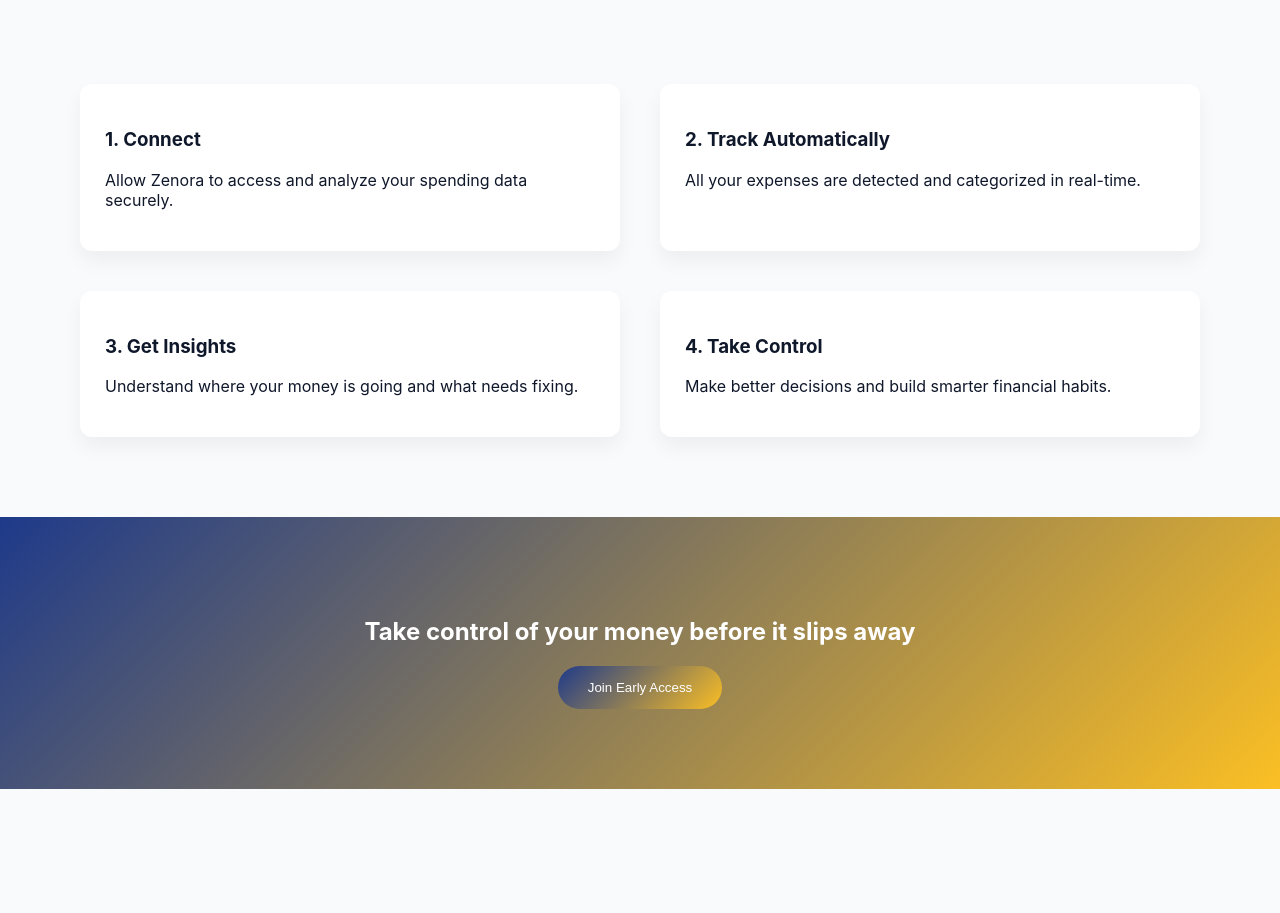
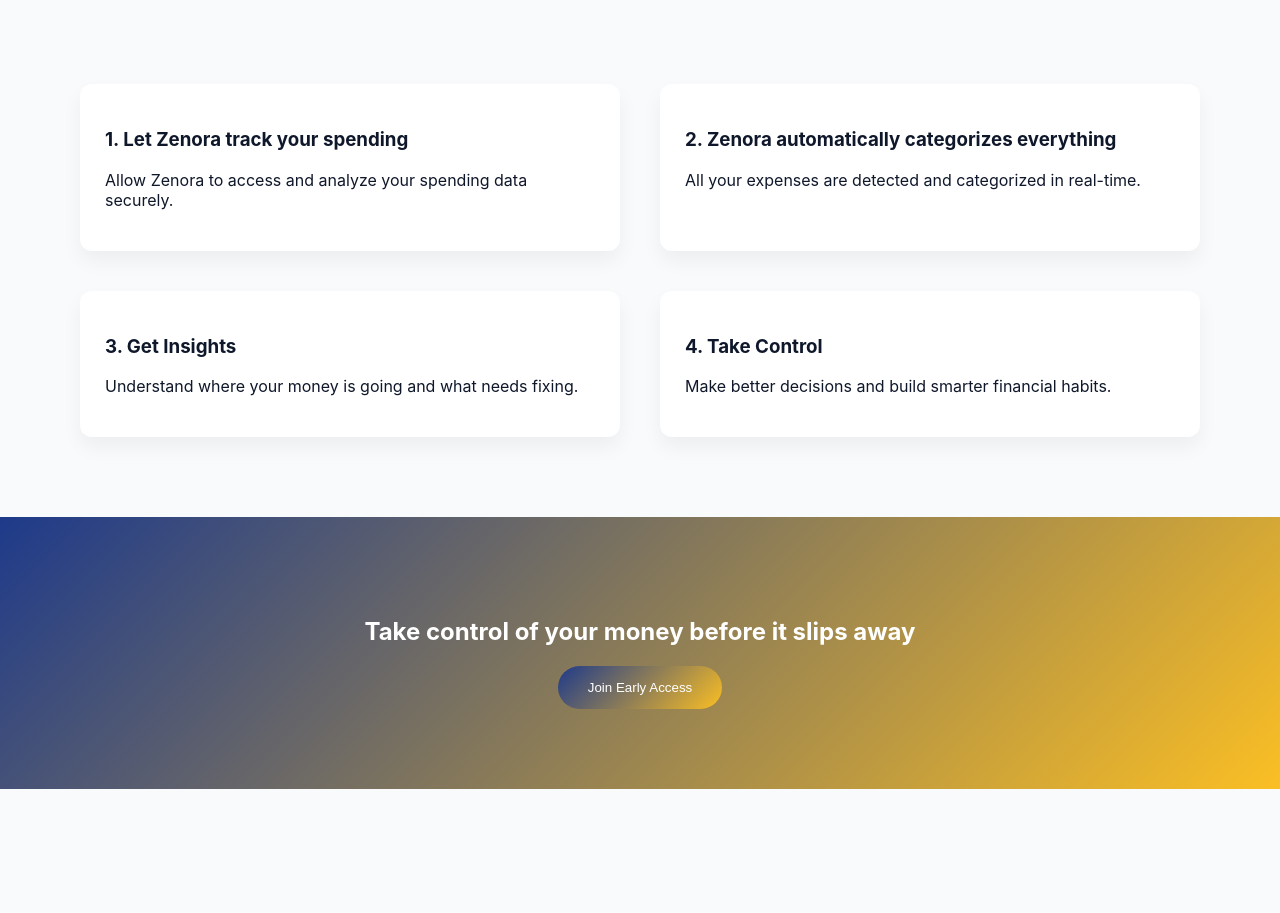
Before and after one commit to Dhrubajit-cmd/zenora-landing, a website: page index.html in a window 1280 px wide. Shown: the part 2540-3453 px from the top of the page. Drawn offline with nearby package versions, Linux system fonts and the light colour scheme.

Commit message:
Updated the how it works section

```diff
--- a/index.html
+++ b/index.html
@@ -130,12 +130,12 @@
     <!-- HOW IT WORKS -->
     <section class="features reveal">
         <div class="feature">
-            <h3>1. Connect</h3>
+            <h3>1. Let Zenora track your spending</h3>
             <p>Allow Zenora to access and analyze your spending data securely.</p>
         </div>
 
         <div class="feature">
-            <h3>2. Track Automatically</h3>
+            <h3>2. Zenora automatically categorizes everything</h3>
             <p>All your expenses are detected and categorized in real-time.</p>
         </div>
 
```
